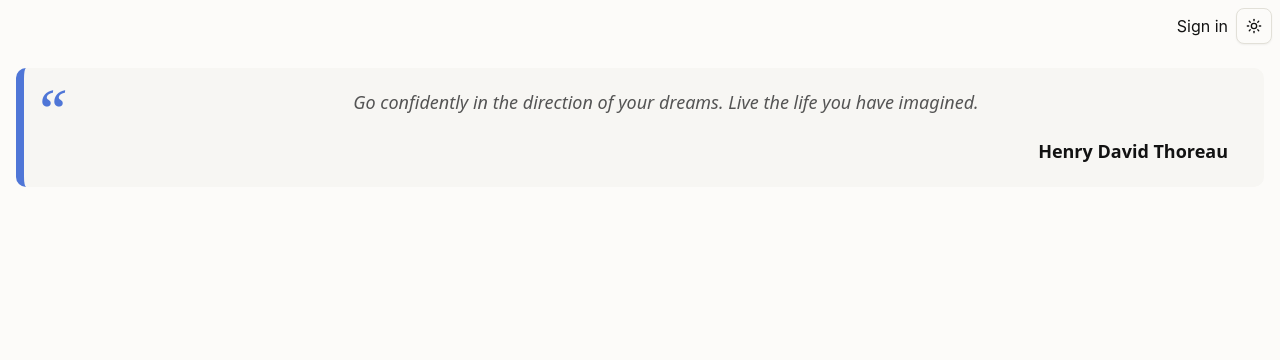
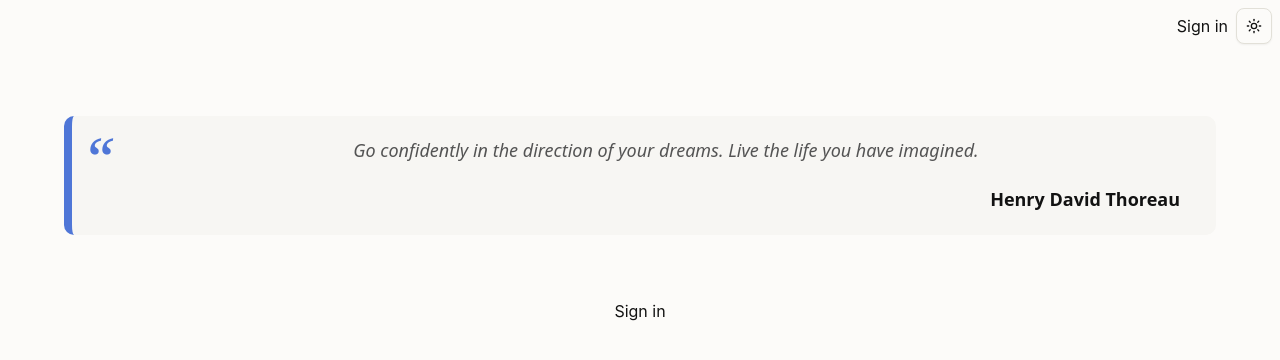
Before and after one commit to alimohseni99/candidateHub, a React (Vite) app in the folder frontend/webPage/: page / in a window 1280 px wide. Shown: the top 360 px of the page. Built offline with nearby package versions, Linux system fonts and the light colour scheme; no server answers.

Commit message:
Refactor JobContainer and JobDisplay components to streamline props and improve type usage. Removed unnecessary name prop from JobContainer and adjusted JobDisplay to destructure jobInfo directly. Updated UserContainer to reflect these changes.

```diff
--- a/frontend/webPage/src/feature/jobs/components/jobContainer.tsx
+++ b/frontend/webPage/src/feature/jobs/components/jobContainer.tsx
@@ -1,16 +1,15 @@
 import { useQuery } from "@tanstack/react-query";
 import { fetchJobs } from "../misc/fetchCalls";
-import type { jobInfo } from "./jobDisplay";
+import type { jobInfo } from "../type";
 import JobAdd from "./jobbAdd";
 import JobDisplay from "./jobDisplay";
 
 type prop = {
   id: string;
-  name: string;
 };
 
-export default function JobContainer({ id, name }: prop) {
-  const { isPending, isError, data, error } = useQuery<jobInfo[]>({
+export default function JobContainer({ id }: prop) {
+  const { isPending, isError, data } = useQuery<jobInfo[]>({
     queryKey: ["jobs"],
     queryFn: () => fetchJobs(id),
   });
@@ -20,17 +19,15 @@ export default function JobContainer({ id, name }: prop) {
   }
 
   if (isError) {
-    console.log("Error message:" + error);
     return (
       <span>We are sorry, an error has occurred. Please try again later</span>
     );
   }
   return (
     <>
-      <div className="ml-5 text-lg font-bold">Showing jobs for: {name}</div>
       <section className="flex ml-5 mr-5 gap-10 flex-wrap bg-primary p-4 rounded-md">
         {data.map((s, key) => {
-          return <JobDisplay key={key} data={s} />;
+          return <JobDisplay key={key} {...s} />;
         })}
         <JobAdd id={id} />
       </section>
--- a/frontend/webPage/src/feature/jobs/components/jobDisplay.tsx
+++ b/frontend/webPage/src/feature/jobs/components/jobDisplay.tsx
@@ -1,7 +1,8 @@
 import { useQueryClient } from "@tanstack/react-query";
 import { deleteJob } from "../misc/fetchCalls";
+import type { jobInfo } from "../type";
 
-export default function JobDislplay(prop: props) {
+export default function JobDisplay({ id, title, status, url }: jobInfo) {
   const queryClient = useQueryClient();
 
   async function deleteJobClick(jobId: string) {
@@ -11,7 +12,6 @@ export default function JobDislplay(prop: props) {
     }
   }
 
-  const { title, status, url, id } = prop.data;
   return (
     <>
       <section className="bg-card shadow-md rounded-sm  transition-colors duration-75">
@@ -37,15 +37,3 @@ export default function JobDislplay(prop: props) {
     </>
   );
 }
-
-export type jobInfo = {
-  id: string;
-  title: string;
-  status: string;
-  url: string;
-  applicantId: string;
-};
-
-type props = {
-  data: jobInfo;
-};
--- a/frontend/webPage/src/feature/jobs/components/userContainer.tsx
+++ b/frontend/webPage/src/feature/jobs/components/userContainer.tsx
@@ -5,7 +5,6 @@ import { fetchUser } from "../misc/fetchCalls";
 import JobContainer from "./jobContainer";
 
 export type jobUser = {
-  name: string;
   mail: string;
   clerkId: string;
 };
@@ -16,14 +15,10 @@ export default function UserContainer() {
   if (!isLoaded || !isSignedIn) {
     return null;
   }
-  let userName = user.fullName;
-  if (userName === null) {
-    userName = "John Doe";
-  }
+
   const activeUser: jobUser = {
     mail: user.emailAddresses[0].toString(),
     clerkId: user.id,
-    name: userName,
   };
 
   const { isPending, isError, data } = useQuery<applicant>({
@@ -41,7 +36,7 @@ export default function UserContainer() {
 
   return (
     <>
-      <JobContainer id={data.id} name={data.name} />
+      <JobContainer id={data.id} />
     </>
   );
 }
--- /dev/null
+++ b/frontend/webPage/src/feature/jobs/type.ts
@@ -0,0 +1,17 @@
+export type jobInfo = {
+  id: string;
+  title: string;
+  status: string;
+  url: string;
+  applicantId: string;
+};
+
+export type jobUser = {
+  mail: string;
+  clerkId: string;
+};
+
+export type applicant = {
+  id: string;
+  name: string;
+};
--- a/frontend/webPage/src/routes/index.tsx
+++ b/frontend/webPage/src/routes/index.tsx
@@ -10,6 +10,8 @@ import { Blockquote, BlockquoteAuthor } from "@/components/ui/block-quote";
 import { useState } from "react";
 import { useEffect } from "react";
 import { getRandomQuote } from "@/lib/quotes";
+import UserContainer from "@/feature/jobs/components/userContainer";
+import LoginContainer from "@/feature/jobs/components/loginContainer";
 export const Route = createFileRoute("/")({
   component: App,
 });
@@ -32,12 +34,17 @@ function App() {
         </SignedOut>
         <ModeToggle />
       </div>
-      <div className="p-4">
+      <div className="p-4 md:p-8 lg:p-12 xl:p-16 2xl:p-20">
         <Blockquote>
           {quote.quote}
           <BlockquoteAuthor>{quote.author}</BlockquoteAuthor>
         </Blockquote>
       </div>
+      <main>
+        <div>
+          <LoginContainer />
+        </div>
+      </main>
     </div>
   );
 }
```
